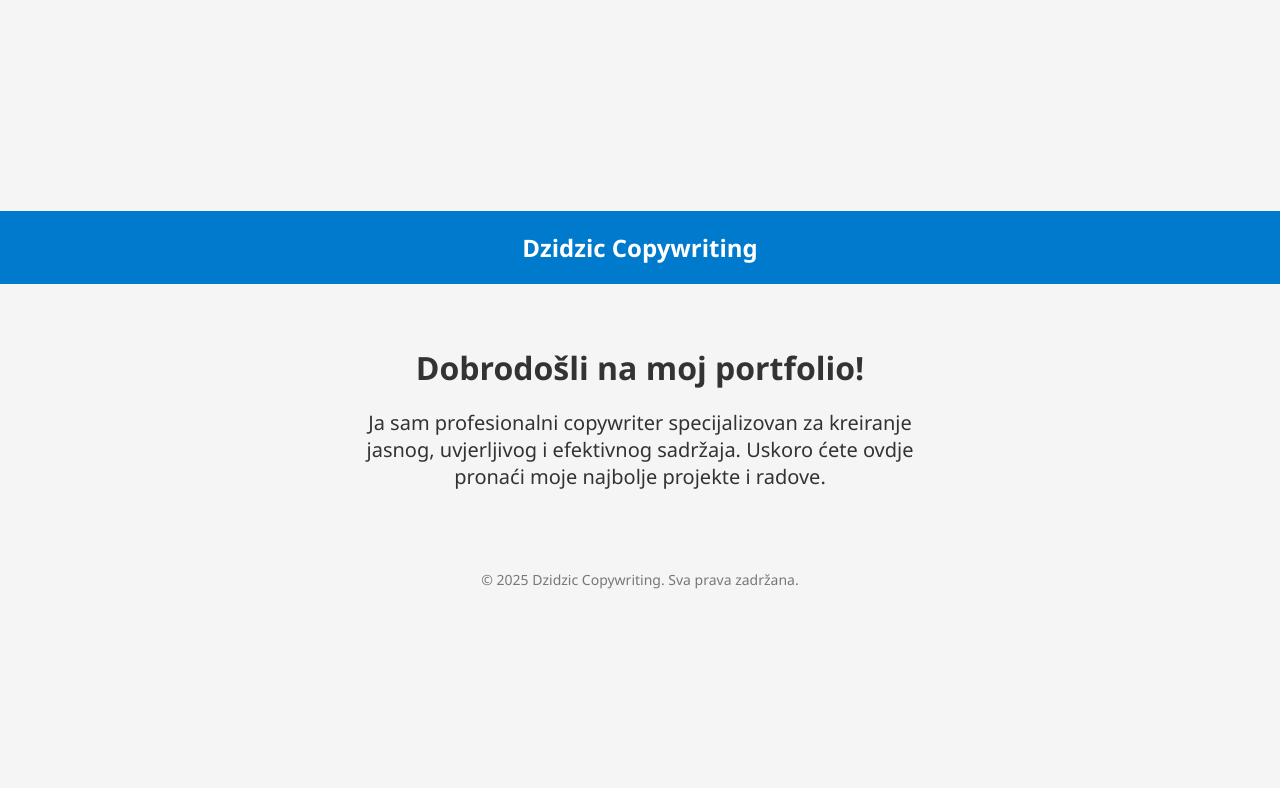
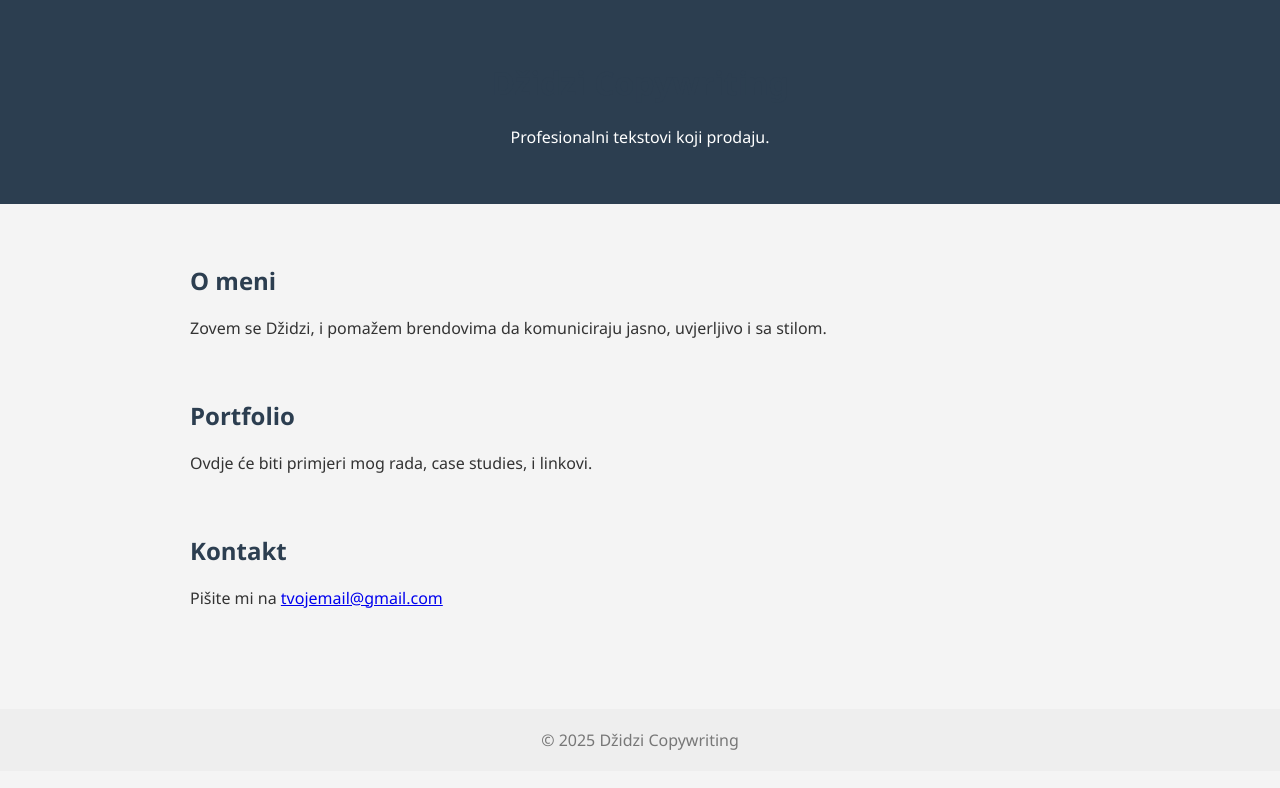
Before and after one commit to dzidzicopywriter/dzidzicopywriting, a plain HTML site: page index.html in a window 1280 px wide. Drawn offline with Linux system fonts and the light colour scheme.

Commit message:
Update index.html

```diff
--- a/index.html
+++ b/index.html
@@ -1,64 +1,71 @@
 <!DOCTYPE html>
 <html lang="en">
 <head>
-  <meta charset="UTF-8">
-  <meta name="viewport" content="width=device-width, initial-scale=1.0">
-  <title>Dzidzic Copywriting | Portfolio</title>
+  <meta charset="UTF-8" />
+  <meta name="viewport" content="width=device-width, initial-scale=1.0" />
+  <title>Džidzi Copywriting Portfolio</title>
   <style>
     body {
       margin: 0;
-      font-family: 'Segoe UI', Tahoma, Geneva, Verdana, sans-serif;
-      background-color: #f5f5f5;
+      font-family: 'Segoe UI', sans-serif;
+      background-color: #f4f4f4;
       color: #333;
-      display: flex;
-      flex-direction: column;
-      align-items: center;
-      justify-content: center;
-      min-height: 100vh;
+    }
+
+    header {
+      background-color: #2c3e50;
+      color: white;
+      padding: 40px 0;
       text-align: center;
     }
-    header {
-      background-color: #007acc;
-      width: 100%;
-      padding: 20px 0;
-      color: white;
-      font-size: 24px;
-      font-weight: bold;
+
+    main {
+      padding: 40px;
+      max-width: 900px;
+      margin: auto;
     }
-    main {
-      padding: 40px 20px;
+
+    section {
+      margin-bottom: 60px;
     }
-    h1 {
-      margin-bottom: 20px;
-      font-size: 32px;
+
+    h1, h2 {
+      color: #2c3e50;
     }
-    p {
-      font-size: 20px;
-      max-width: 600px;
-      margin: 0 auto;
-    }
+
     footer {
-      margin-top: 40px;
-      font-size: 14px;
+      text-align: center;
+      padding: 20px;
+      background-color: #eee;
       color: #777;
     }
   </style>
 </head>
 <body>
-
   <header>
-    Dzidzic Copywriting
+    <h1>Džidzi Copywriting</h1>
+    <p>Profesionalni tekstovi koji prodaju.</p>
   </header>
 
   <main>
-    <h1>Dobrodošli na moj portfolio!</h1>
-    <p>Ja sam profesionalni copywriter specijalizovan za kreiranje jasnog, uvjerljivog i efektivnog sadržaja.
-    Uskoro ćete ovdje pronaći moje najbolje projekte i radove.</p>
+    <section id="about">
+      <h2>O meni</h2>
+      <p>Zovem se Džidzi, i pomažem brendovima da komuniciraju jasno, uvjerljivo i sa stilom.</p>
+    </section>
+
+    <section id="portfolio">
+      <h2>Portfolio</h2>
+      <p>Ovdje će biti primjeri mog rada, case studies, i linkovi.</p>
+    </section>
+
+    <section id="contact">
+      <h2>Kontakt</h2>
+      <p>Pišite mi na <a href="mailto:tvojemail@gmail.com">tvojemail@gmail.com</a></p>
+    </section>
   </main>
 
   <footer>
-    © 2025 Dzidzic Copywriting. Sva prava zadržana.
+    &copy; 2025 Džidzi Copywriting
   </footer>
-
 </body>
 </html>
```
